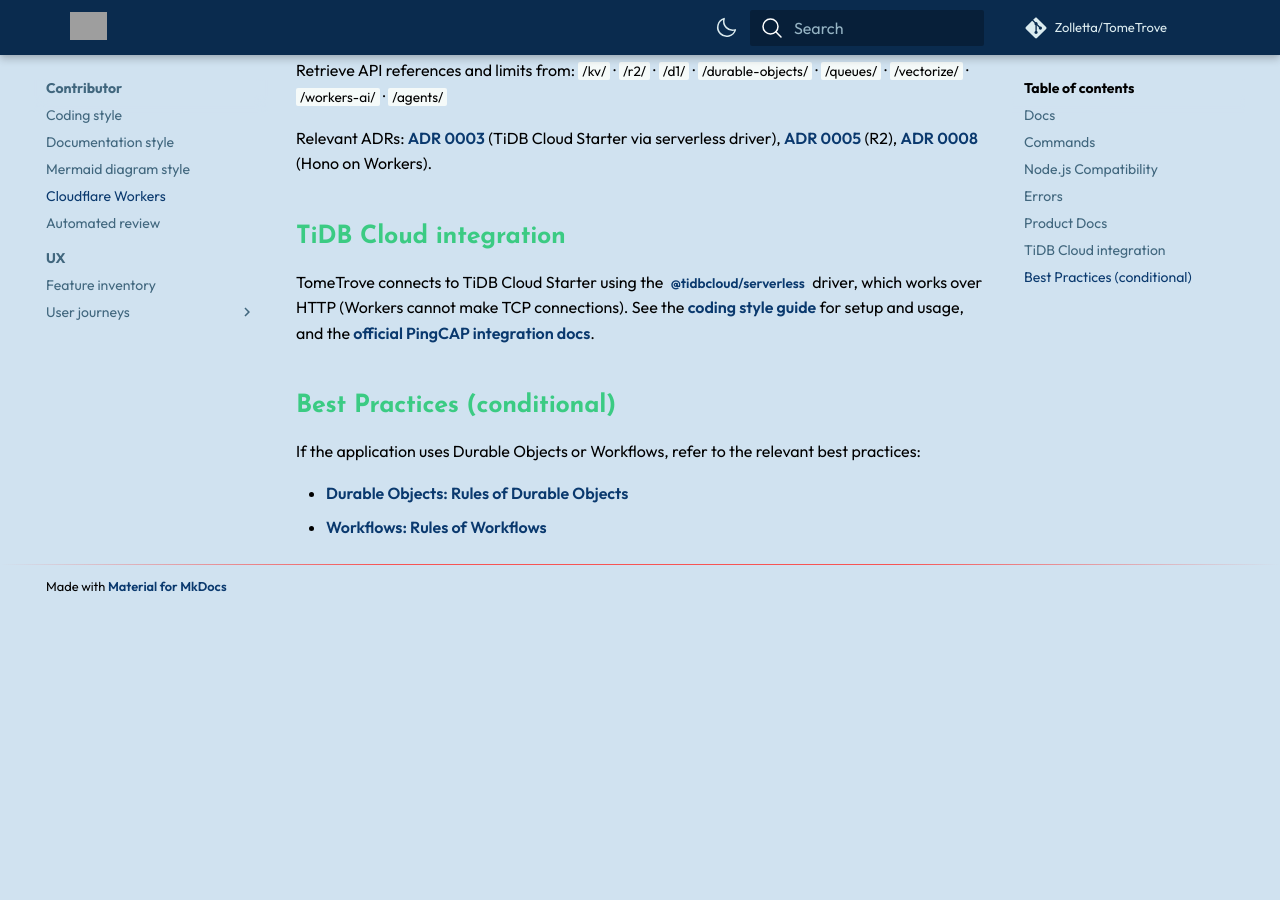
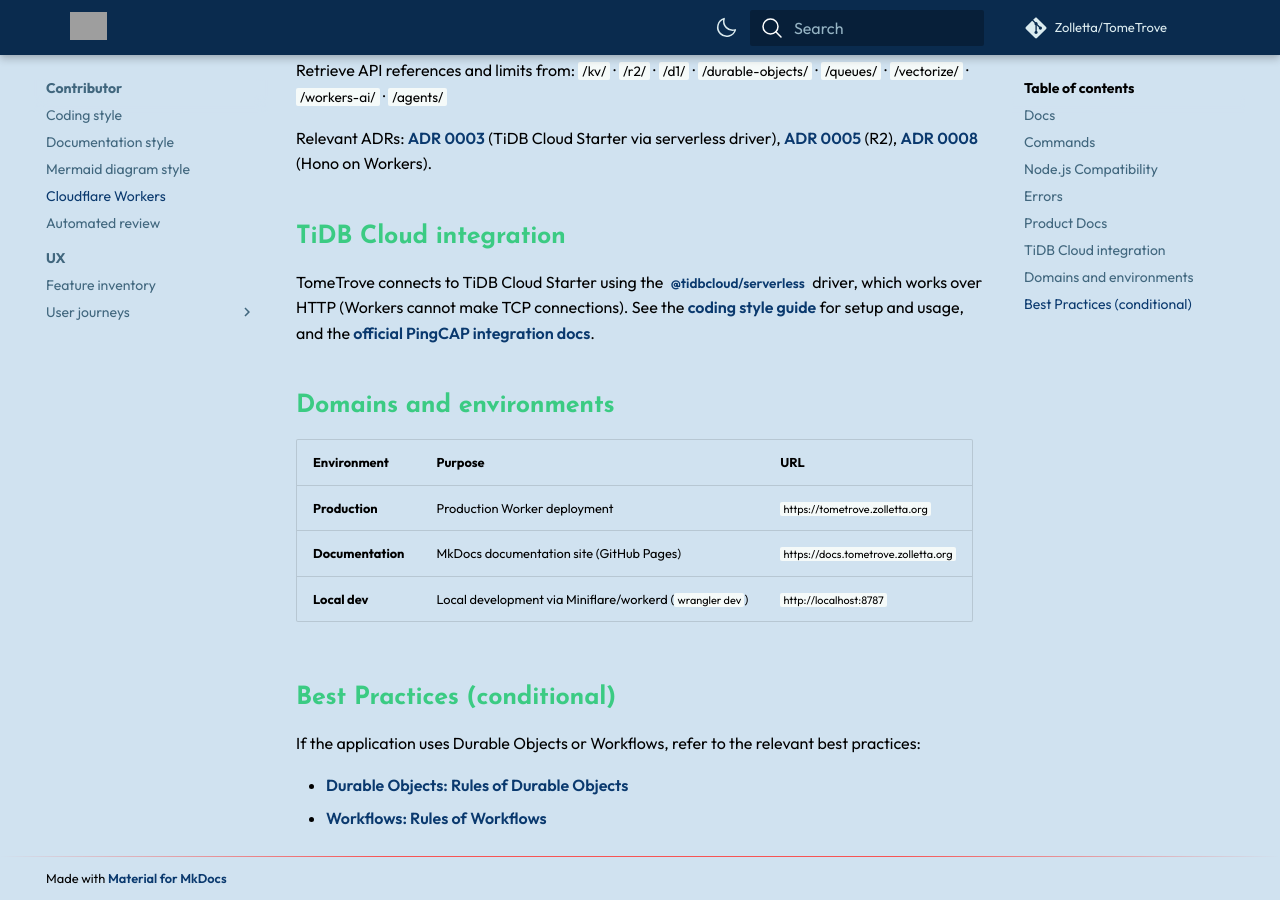
Before and after one commit to Zolletta/TomeTrove, an MkDocs documentation site: the page built from docs/contributor/cloudflare-workers.md, in a window 1280 px wide and 900 px high, scrolled down 1519 px. Built offline with MkDocs 1.6.1 and Material for MkDocs 9.7.7, drawn with Linux system fonts in a browser that asks for light colours; comment, search, counter and statistics services are not loaded; before the commit the page ends 2128 px from its top, so only the background shows below that; grey boxes are pictures that could not be loaded.

Commit message:
docs: document production custom domain tometrove.zolletta.org
- Add custom domain tometrove.zolletta.org to wrangler.jsonc routes.
- Document domain mapping table in docs/contributor/cloudflare-workers.md.
- Update ADR 0002 and README with production application and documentation URLs.

Generated with [Devin](https://devin.ai)

Co-Authored-By: Devin <158243242+devin-ai-integration[bot]@users.noreply.github.com>

```diff
--- a/docs/contributor/cloudflare-workers.md
+++ b/docs/contributor/cloudflare-workers.md
@@ -47,6 +47,14 @@ Relevant ADRs: [ADR 0003](../explanation/adr/0003-database-choice.md) (TiDB Clou
 
 TomeTrove connects to TiDB Cloud Starter using the [`@tidbcloud/serverless`](https://www.npmjs.com/package/@tidbcloud/serverless) driver, which works over HTTP (Workers cannot make TCP connections). See the [coding style guide](coding.md#database-connection) for setup and usage, and the [official PingCAP integration docs](https://docs.pingcap.com/tidbcloud/integrate-tidbcloud-with-cloudflare/).
 
+## Domains and environments
+
+| Environment       | Purpose                                                  | URL                                   |
+|-------------------|----------------------------------------------------------|---------------------------------------|
+| **Production**    | Production Worker deployment                             | `https://tometrove.zolletta.org`      |
+| **Documentation** | MkDocs documentation site (GitHub Pages)                 | `https://docs.tometrove.zolletta.org` |
+| **Local dev**     | Local development via Miniflare/workerd (`wrangler dev`) | `http://localhost:8787`               |
+
 ## Best Practices (conditional)
 
 If the application uses Durable Objects or Workflows, refer to the relevant best practices:
```
Also changed, not shown: README.md (+6 -1 lines), docs/explanation/adr/0002-cloudflare-workers-runtime.md (+1 -1 lines), 1 other file.
